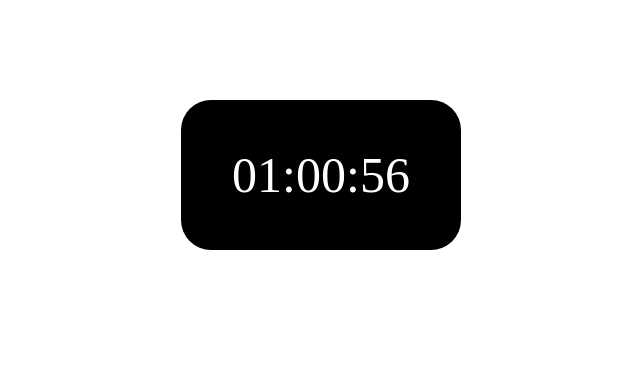
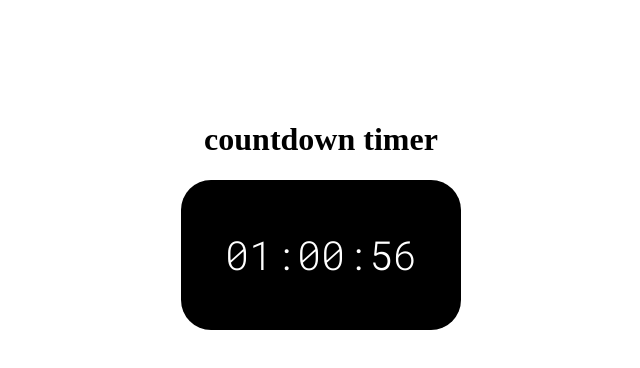
Before and after one commit to lauraportillo/react-countdown-timer, a React (Create React App) app: page / in a window 1280 px wide. Shown: the top 368 px of the page, without its empty margins (319-959 px from the left). Built offline with nearby package versions, Linux system fonts and the light colour scheme.

Commit message:
add monospace typo to timer

```diff
--- a/public/index.html
+++ b/public/index.html
@@ -5,6 +5,11 @@
   <meta charset="utf-8" />
 
   <script src="https://kit.fontawesome.com/b2c78d6ec4.js" crossorigin="anonymous"></script>
+
+  <link rel="preconnect" href="https://fonts.googleapis.com">
+  <link rel="preconnect" href="https://fonts.gstatic.com" crossorigin>
+  <link href="https://fonts.googleapis.com/css2?family=Roboto+Mono:wght@300&display=swap" rel="stylesheet">
+
   <meta name="viewport" content="width=device-width, initial-scale=1" />
   <meta name="theme-color" content="#000000" />
   <meta name="description" content="Web site created using create-react-app" />
--- a/src/components/Timer.js
+++ b/src/components/Timer.js
@@ -3,12 +3,15 @@
 
 const Timer = (props) => {
   return (
-    <div className="timer">
-      <div className="timer__num">
-        {props.hours.toString().padStart(2, '0')}:{props.minutes.toString().padStart(2, '0')}:
-        {props.seconds.toString().padStart(2, '0')}
+    <>
+      <h1>countdown timer </h1>
+      <div className="timer">
+        <div className="timer__num">
+          {props.hours.toString().padStart(2, '0')}:{props.minutes.toString().padStart(2, '0')}:
+          {props.seconds.toString().padStart(2, '0')}
+        </div>
       </div>
-    </div>
+    </>
   );
 };
 
--- a/src/stylesheets/App.scss
+++ b/src/stylesheets/App.scss
@@ -1,6 +1,8 @@
 .container {
   display: flex;
+  flex-direction: column;
   justify-content: center;
+  align-items: center;
   margin: 20px;
   margin-top: 100px;
 }
--- a/src/stylesheets/Timer.scss
+++ b/src/stylesheets/Timer.scss
@@ -8,6 +8,7 @@
   border-radius: 30px;
 }
 .timer__num {
-  font-size: 50px;
+  font-size: 40px;
   color: white;
+  font-family: 'Roboto Mono', monospace;
 }
```
